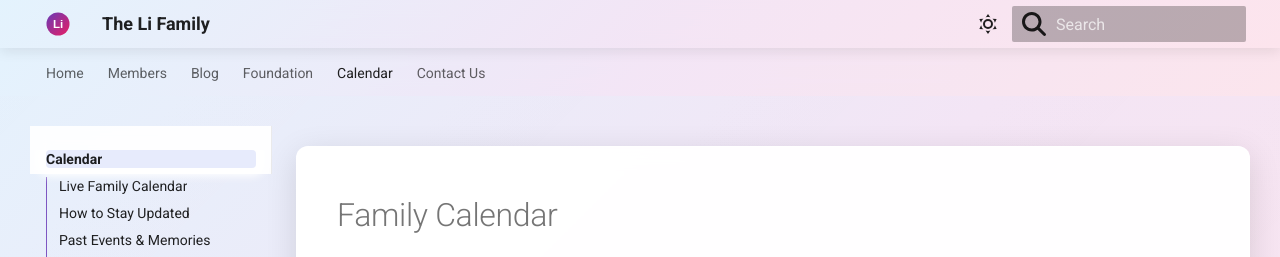
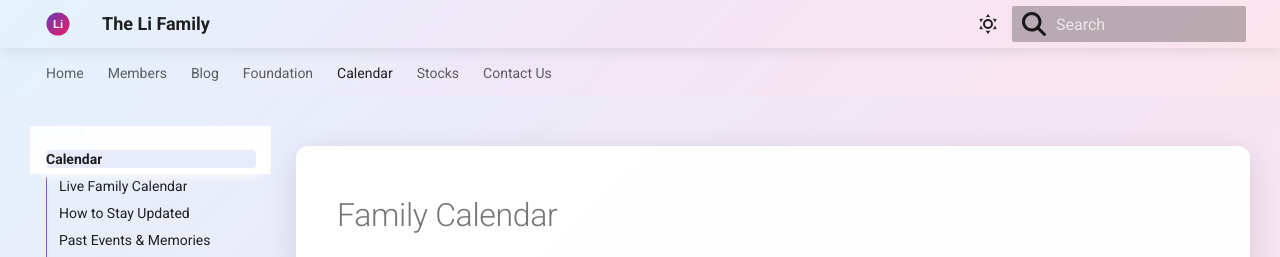
Before and after one commit to Papersboys/li-family-us, an MkDocs documentation site: the page built from docs/calendar.md, in a window 1280 px wide and 900 px high. Shown: the top 257 px of the window. Built offline with MkDocs 1.6.1 and Material for MkDocs 9.7.7, drawn with Linux system fonts in a browser that asks for light colours; comment, search, counter and statistics services are not loaded.

Commit message:
Add Stocks tab linking to stock.li-family.us
Co-Authored-By: Claude Sonnet 4.6 <noreply@anthropic.com>

```diff
--- a/mkdocs.yml
+++ b/mkdocs.yml
@@ -124,6 +124,7 @@ nav:
   - Blog: blog/index.md
   - Foundation: foundation.md
   - Calendar: calendar.md
+  - Stocks: https://stock.li-family.us
   - Contact Us: contact.md
 
 # Plugins
```
